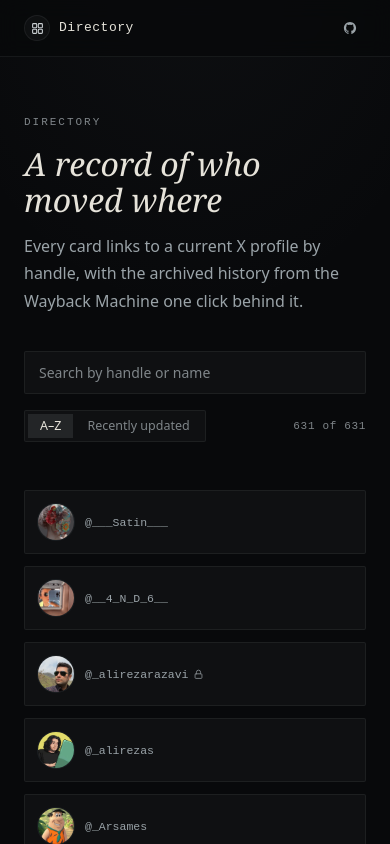
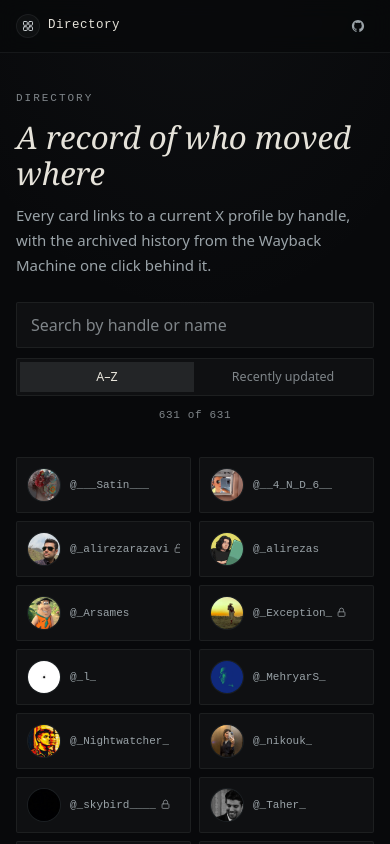
Before and after one commit to twitterusers/twitterusers.github.io, a React (Vite) app: page / in a window 390 px wide. Shown: the top 844 px of the page. Built offline with nearby package versions, Linux system fonts and the light colour scheme.

Commit message:
Add files via upload

```diff
--- a/src/components/UserCard.tsx
+++ b/src/components/UserCard.tsx
@@ -112,6 +112,12 @@
           user.firstUsername ||
           user.isPrivate) && (
           <div className="user-card-meta">
+            {user.firstUsername && (
+              <div className="user-meta-row">
+                <AtIcon className="user-meta-icon" />
+                First username: {user.firstUsername}
+              </div>
+            )}
             {user.isPrivate && (
               <div className="user-meta-row">
                 <LockIcon className="user-meta-icon" />
@@ -152,12 +158,6 @@
               <div className="user-meta-row">
                 <DeviceIcon className="user-meta-icon" />
                 {user.connectedVia}
-              </div>
-            )}
-            {user.firstUsername && (
-              <div className="user-meta-row">
-                <AtIcon className="user-meta-icon" />
-                First username: {user.firstUsername}
               </div>
             )}
             {user.links.map((link) => {
--- a/src/styles/app.css
+++ b/src/styles/app.css
@@ -1,42 +1,62 @@
 .page {
   max-width: 1180px;
   margin: 0 auto;
+  padding: 0 16px 64px;
+}
+
+@media (min-width: 640px) {
+  .page {
     padding: 0 24px 96px;
+  }
 }
 
 .nav-header {
   position: sticky;
   top: 0;
   z-index: 20;
-  margin: 0 -24px 56px;
-  padding: 0 24px;
+  margin: 0 -16px 36px;
+  padding: 0 16px;
   background: rgba(8, 9, 11, 0.72);
   backdrop-filter: blur(10px) saturate(120%);
   -webkit-backdrop-filter: blur(10px) saturate(120%);
   border-bottom: 1px solid var(--border);
 }
 
+@media (min-width: 640px) {
+  .nav-header {
+    margin: 0 -24px 56px;
+    padding: 0 24px;
+  }
+}
+
 .nav-inner {
   max-width: 1180px;
   margin: 0 auto;
-  height: 56px;
+  height: 52px;
   display: flex;
   align-items: center;
   justify-content: space-between;
+  gap: 10px;
+}
+
+@media (min-width: 640px) {
+  .nav-inner {
+    height: 56px;
     gap: 16px;
+  }
 }
 
 .nav-brand {
   display: flex;
   align-items: center;
-  gap: 9px;
+  gap: 8px;
   color: var(--text);
   min-width: 0;
 }
 
 .nav-brand-mark {
-  width: 26px;
-  height: 26px;
+  width: 24px;
+  height: 24px;
   border-radius: 50%;
   border: 1px solid var(--border);
   background: var(--surface);
@@ -46,21 +66,34 @@
   flex-shrink: 0;
 }
 
+@media (min-width: 640px) {
+  .nav-brand-mark {
+    width: 26px;
+    height: 26px;
+  }
+}
+
 .nav-brand-icon {
-  width: 13px;
-  height: 13px;
+  width: 12px;
+  height: 12px;
   color: var(--accent-bright);
 }
 
 .nav-brand-text {
   font-family: var(--font-mono);
-  font-size: 13px;
+  font-size: 12.5px;
   letter-spacing: 0.04em;
   font-weight: 500;
   display: flex;
   align-items: center;
   gap: 8px;
   white-space: nowrap;
+}
+
+@media (min-width: 640px) {
+  .nav-brand-text {
+    font-size: 13px;
+  }
 }
 
 .nav-brand-count {
@@ -70,6 +103,13 @@
   border: 1px solid var(--border);
   border-radius: 99px;
   padding: 1px 7px;
+  display: none;
+}
+
+@media (min-width: 480px) {
+  .nav-brand-count {
+    display: inline;
+  }
 }
 
 .nav-links {
@@ -82,7 +122,7 @@
   display: flex;
   align-items: center;
   gap: 6px;
-  padding: 7px 10px;
+  padding: 8px;
   border-radius: var(--radius-card);
   font-size: 12.5px;
   font-weight: 500;
@@ -90,6 +130,13 @@
   border: 1px solid transparent;
   transition: border-color 160ms var(--ease), color 160ms var(--ease),
     background 160ms var(--ease);
+  outline: none;
+}
+
+@media (min-width: 640px) {
+  .nav-link {
+    padding: 7px 10px;
+  }
 }
 
 .nav-link:hover,
@@ -97,7 +144,6 @@
   color: var(--text);
   border-color: var(--border);
   background: rgba(214, 219, 222, 0.06);
-  outline: none;
 }
 
 .nav-link-icon {
@@ -108,24 +154,26 @@
 
 .nav-link span {
   white-space: nowrap;
+  display: none;
 }
 
-@media (max-width: 560px) {
+@media (min-width: 640px) {
   .nav-link span {
-    display: none;
-  }
-  .nav-link {
-    padding: 8px;
-  }
-  .nav-brand-count {
-    display: none;
+    display: inline;
   }
 }
 
 .page-header {
+  margin-top: 28px;
+  margin-bottom: 32px;
+  animation: fadeUp 700ms var(--ease-liturgy);
+}
+
+@media (min-width: 640px) {
+  .page-header {
     margin-top: 40px;
     margin-bottom: 48px;
-  animation: fadeUp 700ms var(--ease-liturgy);
+  }
 }
 
 .eyebrow {
@@ -135,38 +183,62 @@
   text-transform: uppercase;
   color: var(--text-3);
   display: block;
-  margin-bottom: 14px;
+  margin-bottom: 12px;
 }
 
 .page-title {
   font-family: var(--font-display);
   font-style: italic;
   font-weight: 300;
-  font-size: clamp(32px, 5vw, 52px);
+  font-size: clamp(28px, 8vw, 52px);
   color: var(--text);
   line-height: 1.15;
 }
 
+@media (min-width: 640px) {
+  .page-title {
+    font-size: clamp(32px, 5vw, 52px);
+  }
+}
+
 .page-tagline {
-  margin-top: 14px;
+  margin-top: 12px;
   max-width: 640px;
   color: var(--text-2);
   font-weight: 200;
+  font-size: 15px;
+  line-height: 1.65;
+}
+
+@media (min-width: 640px) {
+  .page-tagline {
+    margin-top: 14px;
     font-size: 16px;
     line-height: 1.7;
   }
+}
 
 .toolbar {
+  margin-top: 24px;
+  display: flex;
+  flex-direction: column;
+  align-items: stretch;
+  gap: 10px;
+}
+
+@media (min-width: 640px) {
+  .toolbar {
     margin-top: 36px;
-  display: flex;
+    flex-direction: row;
     flex-wrap: wrap;
-  gap: 16px;
     align-items: center;
     justify-content: space-between;
+    gap: 16px;
+  }
 }
 
 .sort-toggle {
-  display: inline-flex;
+  display: flex;
   align-items: center;
   gap: 2px;
   padding: 3px;
@@ -176,12 +248,19 @@
   flex-shrink: 0;
 }
 
+@media (min-width: 640px) {
+  .sort-toggle {
+    display: inline-flex;
+  }
+}
+
 .sort-toggle-option {
+  flex: 1;
   display: inline-flex;
   align-items: center;
   justify-content: center;
   line-height: 1;
-  padding: 6px 12px;
+  padding: 9px 12px;
   border-radius: calc(var(--radius-card) - 3px);
   font-family: var(--font-body);
   font-size: 12.5px;
@@ -190,6 +269,13 @@
   transition: color 160ms var(--ease), background 160ms var(--ease);
   white-space: nowrap;
   outline: none;
+}
+
+@media (min-width: 640px) {
+  .sort-toggle-option {
+    flex: initial;
+    padding: 6px 12px;
+  }
 }
 
 .sort-toggle-option:hover {
@@ -207,17 +293,25 @@
 }
 
 .search-input {
-  flex: 1;
-  min-width: 220px;
-  max-width: 360px;
+  width: 100%;
   background: var(--surface);
   border: 1px solid var(--border);
   border-radius: var(--radius-card);
   padding: 11px 14px;
   color: var(--text);
   font-family: var(--font-body);
+  font-size: 16px;
+  transition: border-color 160ms var(--ease);
+}
+
+@media (min-width: 640px) {
+  .search-input {
+    flex: 1;
+    width: auto;
+    min-width: 220px;
+    max-width: 360px;
     font-size: 14px;
-  transition: border-color 160ms var(--ease);
+  }
 }
 
 .search-input:focus {
@@ -235,14 +329,36 @@
   letter-spacing: 0.06em;
   color: var(--text-3);
   white-space: nowrap;
+  text-align: center;
+}
+
+@media (min-width: 640px) {
+  .result-count {
+    text-align: left;
+  }
 }
 
 .user-grid {
+  margin-top: 24px;
+  display: grid;
+  grid-template-columns: repeat(auto-fill, minmax(132px, 1fr));
+  gap: 8px;
+  align-items: start;
+}
+
+@media (min-width: 480px) {
+  .user-grid {
+    grid-template-columns: repeat(auto-fill, minmax(150px, 1fr));
+    gap: 10px;
+  }
+}
+
+@media (min-width: 640px) {
+  .user-grid {
     margin-top: 32px;
-  display: grid;
     grid-template-columns: repeat(auto-fill, minmax(168px, 1fr));
     gap: 12px;
-  align-items: start;
+  }
 }
 
 .user-card {
@@ -251,10 +367,16 @@
   background: var(--surface);
   border: 1px solid var(--border);
   border-radius: var(--radius-card);
-  padding: 12px;
+  padding: 10px;
   transition: border-color 180ms var(--ease), transform 180ms var(--ease),
     box-shadow 180ms var(--ease), background 180ms var(--ease);
   animation: fadeUp 500ms var(--ease-liturgy) both;
+}
+
+@media (min-width: 640px) {
+  .user-card {
+    padding: 12px;
+  }
 }
 
 .user-card:hover,
@@ -267,21 +389,34 @@
 }
 
 .user-card-expanded {
+  grid-column: 1 / -1;
+  padding: 14px;
+  background: rgba(214, 219, 222, 0.06);
+  border-color: var(--border-hover);
+}
+
+@media (min-width: 640px) {
+  .user-card-expanded {
     grid-column: span 2;
     padding: 16px;
-  background: rgba(214, 219, 222, 0.06);
-  border-color: var(--border-hover);
+  }
 }
 
 .user-card-top {
   display: flex;
   align-items: center;
+  gap: 9px;
+}
+
+@media (min-width: 640px) {
+  .user-card-top {
     gap: 10px;
+  }
 }
 
 .user-avatar {
-  width: 38px;
-  height: 38px;
+  width: 34px;
+  height: 34px;
   border-radius: 50%;
   object-fit: cover;
   border: 1px solid var(--border);
@@ -291,16 +426,23 @@
   transition: width 180ms var(--ease), height 180ms var(--ease);
 }
 
-.user-avatar-fallback {
+@media (min-width: 640px) {
+  .user-avatar {
     width: 38px;
     height: 38px;
+  }
+}
+
+.user-avatar-fallback {
+  width: 34px;
+  height: 34px;
   border-radius: 50%;
   border: 1px solid var(--border);
   background: var(--bg-3);
   color: var(--accent-bright);
   font-family: var(--font-display);
   font-style: italic;
-  font-size: 13px;
+  font-size: 12px;
   display: flex;
   align-items: center;
   justify-content: center;
@@ -308,11 +450,28 @@
   transition: width 180ms var(--ease), height 180ms var(--ease);
 }
 
+@media (min-width: 640px) {
+  .user-avatar-fallback {
+    width: 38px;
+    height: 38px;
+    font-size: 13px;
+  }
+}
+
+.user-card-expanded .user-avatar,
+.user-card-expanded .user-avatar-fallback {
+  width: 42px;
+  height: 42px;
+  font-size: 15px;
+}
+
+@media (min-width: 640px) {
   .user-card-expanded .user-avatar,
   .user-card-expanded .user-avatar-fallback {
     width: 46px;
     height: 46px;
     font-size: 16px;
+  }
 }
 
 .user-text {
@@ -321,7 +480,7 @@
 
 .user-name {
   margin-top: 2px;
-  font-size: 13px;
+  font-size: 12.5px;
   font-weight: 500;
   color: var(--text);
   overflow: hidden;
@@ -330,6 +489,12 @@
   display: flex;
   align-items: center;
   gap: 5px;
+}
+
+@media (min-width: 640px) {
+  .user-name {
+    font-size: 13px;
+  }
 }
 
 .verified-badge {
@@ -341,7 +506,7 @@
 
 .user-handle {
   font-family: var(--font-mono);
-  font-size: 11.5px;
+  font-size: 11px;
   color: var(--text-2);
   direction: ltr;
   overflow: hidden;
@@ -352,6 +517,12 @@
   gap: 4px;
 }
 
+@media (min-width: 640px) {
+  .user-handle {
+    font-size: 11.5px;
+  }
+}
+
 .private-badge {
   width: 11px;
   height: 11px;
@@ -360,19 +531,31 @@
 }
 
 .user-card-meta {
-  margin-top: 12px;
+  margin-top: 10px;
   display: flex;
   flex-direction: column;
   gap: 6px;
+}
+
+@media (min-width: 640px) {
+  .user-card-meta {
+    margin-top: 12px;
+  }
 }
 
 .user-meta-row {
   display: flex;
   align-items: center;
   gap: 7px;
-  font-size: 12.5px;
+  font-size: 12px;
   color: var(--text-2);
   line-height: 1.4;
+}
+
+@media (min-width: 640px) {
+  .user-meta-row {
+    font-size: 12.5px;
+  }
 }
 
 .user-meta-icon {
@@ -397,11 +580,18 @@
 }
 
 .user-card-links {
-  margin-top: 12px;
+  margin-top: 10px;
   display: flex;
   gap: 8px;
   border-top: 1px solid var(--border);
+  padding-top: 10px;
+}
+
+@media (min-width: 640px) {
+  .user-card-links {
+    margin-top: 12px;
     padding-top: 12px;
+  }
 }
 
 .user-link {
@@ -409,15 +599,23 @@
   display: flex;
   align-items: center;
   justify-content: center;
-  padding: 9px;
+  padding: 10px;
   border-radius: var(--radius-card);
   border: 1px solid var(--border);
   color: var(--text-2);
   transition: border-color 160ms var(--ease), color 160ms var(--ease),
     background 160ms var(--ease);
+  outline: none;
 }
 
-.user-link:hover {
+@media (min-width: 640px) {
+  .user-link {
+    padding: 9px;
+  }
+}
+
+.user-link:hover,
+.user-link:focus-visible {
   border-color: var(--border-hover);
   color: var(--text);
   background: rgba(214, 219, 222, 0.06);
@@ -429,7 +627,7 @@
 }
 
 .empty-state {
-  margin-top: 64px;
+  margin-top: 48px;
   text-align: center;
   color: var(--text-3);
   font-family: var(--font-mono);
@@ -437,16 +635,33 @@
   letter-spacing: 0.06em;
 }
 
+@media (min-width: 640px) {
+  .empty-state {
+    margin-top: 64px;
+  }
+}
+
+.page-footer {
+  margin-top: 64px;
+  padding-top: 20px;
+  border-top: 1px solid var(--border);
+  color: var(--text-3);
+  font-size: 11.5px;
+  display: flex;
+  flex-direction: column;
+  gap: 6px;
+}
+
+@media (min-width: 640px) {
   .page-footer {
     margin-top: 96px;
     padding-top: 24px;
-  border-top: 1px solid var(--border);
-  color: var(--text-3);
     font-size: 12px;
-  display: flex;
+    flex-direction: row;
     flex-wrap: wrap;
     gap: 12px;
     justify-content: space-between;
+  }
 }
 
 .status-message {
```
Lines whose indentation alone changed are shown as unchanged.
